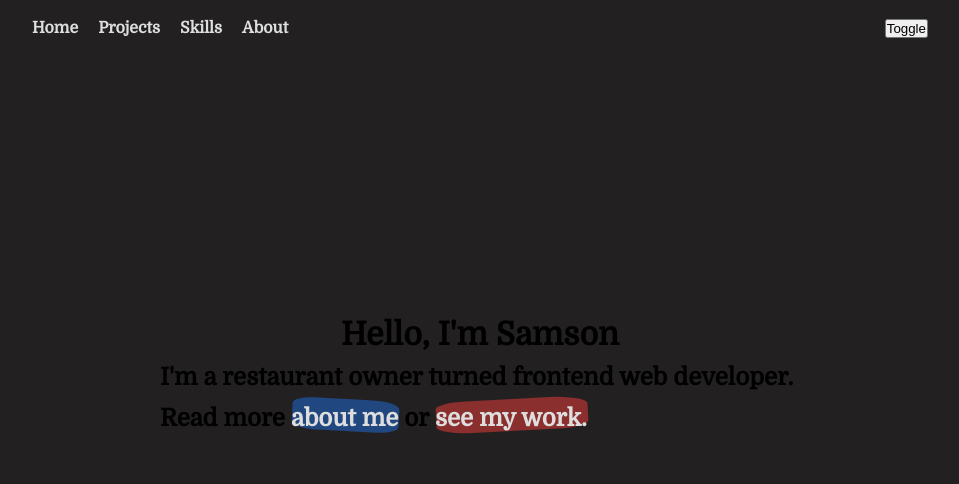
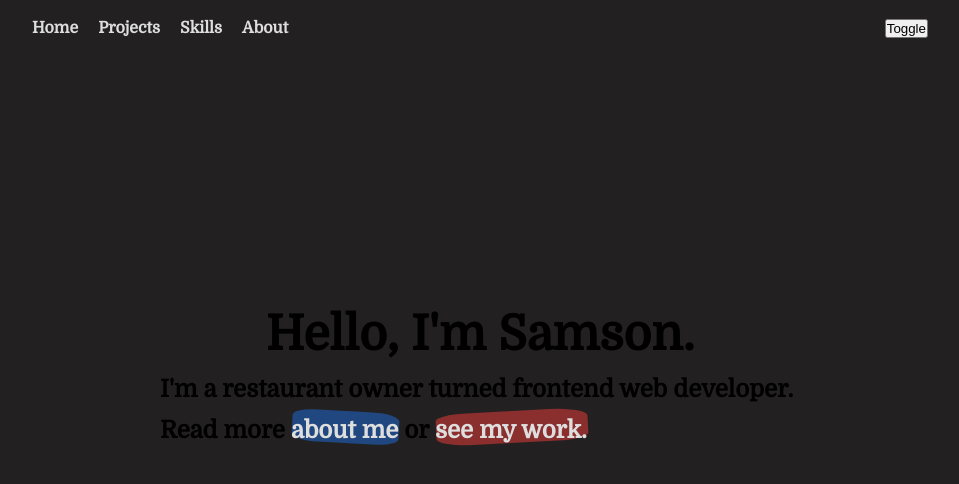
Before and after one commit to samsonc89/samson-react-portfolio, a React (Vite) app: page / in a window 1280 px wide. Shown: the top 484 px of the page, without its empty margins (160-1119 px from the left). Built offline with nearby package versions, Linux system fonts and the light colour scheme.

Commit message:
Adjust font size to section header

```diff
--- a/src/components/home/Home.jsx
+++ b/src/components/home/Home.jsx
@@ -4,7 +4,7 @@ import "./home.css";
 const Home = () => {
   return (
     <div className="section-container" id="home">
-      <h1>Hello, I'm Samson</h1>
+      <h1 className="section-heading">Hello, I'm Samson.</h1>
       <h2>I'm a restaurant owner turned frontend web developer.</h2>
       <h2>
         Read more{" "}
--- a/src/index.css
+++ b/src/index.css
@@ -36,3 +36,7 @@ body {
   scroll-margin-top: 9vh;
   min-height: 80vh;
 }
+
+.section-heading {
+  font-size: 3rem;
+}
```
